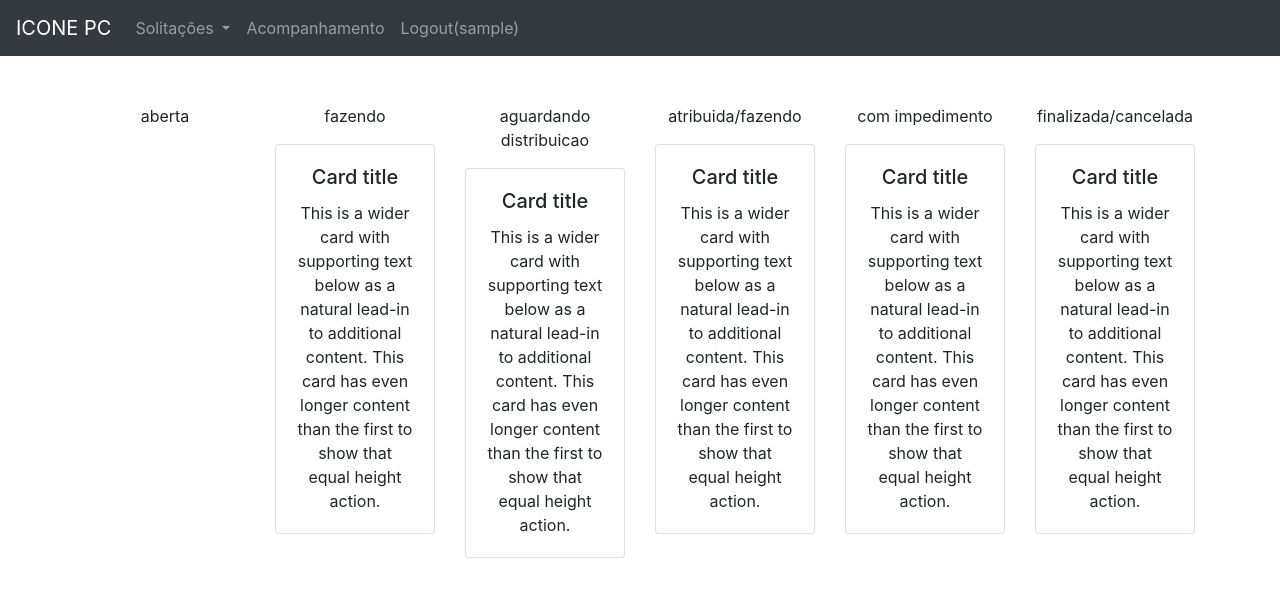
After one commit to pzdd/portal, a Flask app: page /dashboard in a window 1280 px wide. The commit adds this page. Shown: the top 597 px of the page. Run offline with Flask 3, Linux system fonts and the light colour scheme; the visitor is signed in with stand-in values (Sample User, id 1); data that the repository does not hold is empty; some libraries are stand-ins or nearby versions.

Commit message:
upgrades

```diff
--- a/main.py
+++ b/main.py
@@ -1,4 +1,4 @@
-from flask import Flask, render_template, request, url_for, redirect, flash
+from flask import Flask, render_template, request, url_for, redirect, flash, send_file
 from flask_sqlalchemy import SQLAlchemy
 from sqlalchemy.orm import relationship
 from sqlalchemy import Enum
@@ -7,12 +7,15 @@ from flask_wtf import FlaskForm
 from wtforms import (StringField, TextAreaField, IntegerField, BooleanField,RadioField,SelectField)
 from wtforms.validators import InputRequired, Length
 import enum
+import os
 from datetime import datetime
+from werkzeug.utils import secure_filename
 
 
 
 app = Flask(__name__)
 app.config['SQLALCHEMY_DATABASE_URI'] = 'postgresql+psycopg2://postgres:admin@localhost:5432/portal_demandas'
+app.config['UPLOAD_FOLDER'] = 'D:\\Documents\\GitHub\\portal\\static\\arquivos_upload\\'
 app.secret_key = 'super secret key'
 db = SQLAlchemy()
 
@@ -111,7 +114,7 @@ def login():
         user = Usuario.query.filter_by(cpf=request.form.get("username")).first()
         if user != None and user.senha == request.form.get("password"):
             login_user(user)
-            return redirect(url_for("home"))
+            return redirect(url_for("exibirDashboard"))
     flash("Verifique o usuário e senha.")
     return render_template("index.html")
 
@@ -137,10 +140,16 @@ def cadastrarDemanda():
     if request.method == "POST":
         form = CadastroDemandaForm(meta={'csrf' : False})
         if form.validate_on_submit():
+            files = request.files.getlist('file')
             demanda = Demanda(titulo=form.titulo.data, descricao = form.descricao.data, dataAbertura=datetime.now(), status = Status.ABERTA,
                               tipo = TipoDemanda.SIMPLES, usuario_demandante = current_user, categoria = CategoriaDemanda(form.categoria.data))
             db.session.add(demanda)
             db.session.commit()
+            for f in files:
+                f.save(secure_filename(os.path.join(app.config['UPLOAD_FOLDER'],f.filename)))
+                anexo = Anexo(caminho_arquivo = app.config['UPLOAD_FOLDER'], nome_arquivo = f.filename, id_usuario_cadastro = current_user.id, data_cadastro = datetime.now(), demanda = demanda)
+                db.session.add(anexo)
+                db.session.commit()
             flash("Solicitação realizada com sucesso.")
         else:
             for erro in form.errors.items():
@@ -155,13 +164,18 @@ def cadastrarDemanda():
 @app.route("/listar_demandas")
 @login_required
 def redirecionaListarDemanda():
-    demandas = Demanda.query.filter_by(status = Status.ABERTA)
+    if(NivelAcesso(current_user.nivelAcesso) == NivelAcesso.COMUM):
+        demandas = Demanda.query.filter_by(status = Status.ABERTA, usuario_demandante = current_user)
+    else:
+         demandas = Demanda.query.all()
     return render_template("listar_demandas.html", demandas = demandas)
 
 @app.route("/iniciar_editar_demanda/<int:id>")
 @login_required
 def iniciarEditarDemanda(id):
     demanda = Demanda.query.filter_by(id = id).first_or_404()
+    anexos = Anexo.query.filter_by(id_demanda = id).all()
+    demanda.anexos = anexos
     return render_template("editar_demanda.html", demanda = demanda, categorias = [i for i in CategoriaDemanda])
 
 @app.route("/editar_demanda/<int:id>", methods=["GET", "POST"])
@@ -171,10 +185,17 @@ def editarDemanda(id):
         form = CadastroDemandaForm(meta={'csrf' : False})
         demanda = Demanda.query.filter_by(id = id).first_or_404()
         if form.validate_on_submit():
+            files = request.files.getlist('file')
             demanda.titulo = form.titulo.data
             demanda.descricao = form.descricao.data
             demanda.categoria = CategoriaDemanda(form.categoria.data).name
             db.session.commit()
+            for f in files:
+                f.save(secure_filename(os.path.join(app.config['UPLOAD_FOLDER'],f.filename)))
+                anexo = Anexo(caminho_arquivo = app.config['UPLOAD_FOLDER'], nome_arquivo = f.filename, id_usuario_cadastro = current_user.id, data_cadastro = datetime.now(), demanda = demanda)
+                db.session.add(anexo)
+                db.session.commit()
+
             flash("Editado com sucesso.")
             demandas = Demanda.query.all()
             return render_template("listar_demandas.html", demandas = demandas)
@@ -199,8 +220,53 @@ def excluirDemanda(id):
 @app.route("/acompanhamento")
 @login_required
 def redirecionaAcompanhamento():
-    demandas = Demanda.query.filter_by(usuario_demandante = current_user, status = Status.CANCELADA)
+    demandas = Demanda.query.filter_by(usuario_demandante = current_user)
     return render_template("acompanhamento.html", demandas = demandas)
+
+@app.route('/download/<int:id>')
+@login_required
+def downloadFile(id):
+    try:
+        anexo = Anexo.query.filter_by(id = id).first_or_404()
+        return send_file(path_or_file=os.path.join(app.config['UPLOAD_FOLDER'],anexo.nome_arquivo))
+    except FileNotFoundError:
+        flash('arquivo não encontrado')
+        return redirecionaListarDemanda()
+
+@app.route('/distribuicao_demandas')
+@login_required
+def listarDemandasPendentesDistribuicao():
+    demandas = Demanda.query.all()
+    analistas = Usuario.query.filter_by(nivelAcesso = NivelAcesso.INTELIGENCIA).all()
+    return render_template('listar_demandas_distribuicao.html', demandas = demandas, analistas = analistas)
+
+@app.route('/atribuir_analista', methods=['POST','GET'])
+@login_required
+def atribuirAnalista():
+    if request.method == 'POST':
+        id_analista = request.form.get('analista')
+        id_demanda = request.form.get('id_demanda')
+        analista = Usuario.query.filter_by(id = id_analista).first_or_404()
+        demanda = Demanda.query.filter_by(id = id_demanda).first_or_404()
+        demanda.id_analista_responsavel = analista.id
+        db.session.commit()
+        flash('Demanda atribuída')
+        return listarDemandasPendentesDistribuicao()
+    if request.method == 'GET':
+        return listarDemandasPendentesDistribuicao()
+
+@app.route('/dashboard')
+@login_required
+def exibirDashboard():
+    abertas = Demanda.query.filter_by(status = Status.ABERTA).all()
+    ag_distribuicao = Demanda.query.filter_by(status = Status.AGUARDANDO_DISTRIBUICAO).all()
+    return render_template('dashboard.html', abertas = abertas, ag_distribuica = ag_distribuicao)
+
+@app.route('/detalhar_demanda/<int:id>')
+@login_required
+def detalharDemanda(id):
+    demanda = Demanda.query.filter_by(id = id).first_or_404()
+    return render_template('detalhar_demanda.html', demanda = demanda)
 
 if __name__ == "__main__":
     app.run(debug=True)
--- a/templates/acompanhamento.html
+++ b/templates/acompanhamento.html
@@ -19,7 +19,7 @@
                     <td>{{demanda.descricao}}</td>
                     <td>{{demanda.categoria.name}}</td>
                     <td>{{demanda.status.name}}</td>
-                    <td>{{demanda.analista_responsavel}}</td>
+                    <td>{{demanda.analista_responsavel.nomeCompleto}}</td>
                 </tr>
             {% endfor%}
         </tbody>
--- a/templates/base.html
+++ b/templates/base.html
@@ -29,11 +29,16 @@
                 <li class="nav-item">
                   <a class="nav-link" href="{{ url_for('redirecionaAcompanhamento')}}">Acompanhamento</a>
                 </li>
+                {% if current_user.nivelAcesso.name == 'INTELIGENCIA' or current_user.nivelAcesso.name == 'ADMINISTRADOR' %}
                 <li class="nav-item">
-                  <a class="nav-link" href="#">Demandas pendentes de distribuição</a>
+                  <a class="nav-link" href="{{ url_for('listarDemandasPendentesDistribuicao')}}">Demandas pendentes de distribuição</a>
                 </li>
                 <li class="nav-item">
-                  <a class="nav-link" href="#">Dashboard</a>
+                  <a class="nav-link" href="{{ url_for('exibirDashboard')}}">Dashboard</a>
+                </li>
+                {% endif %}
+                <li class="nav-item">
+                  <a href="{{url_for('logout')}}" class="nav-link">Logout({{current_user.nomeCompleto}})</a>
                 </li>
               </ul>
             </div>
@@ -47,7 +52,7 @@
             {% endif %}
             {% endwith %}
         </div>
-          <div class="content" align="center">
+          <div class="container" align="center">
             <br><br>
             {% block content %} {% endblock %}
         </div>
--- a/templates/base_public.html
+++ b/templates/base_public.html
@@ -23,7 +23,7 @@
             {% endif %}
             {% endwith %}
         </div>
-          <div class="content" align="center">
+          <div class="container" align="center">
             <br><br>
             {% block content %} {% endblock %}
         </div>
--- /dev/null
+++ b/templates/dashboard.html
@@ -0,0 +1,63 @@
+{% extends 'base.html'%}
+
+{% block content %}
+    <div class="row">
+        <div class="col">
+            <p>aberta</p>
+            {% for demanda in abertas%}
+            <div class="card">
+                <div class="card-body">
+                  <h5 class="card-title">{{demanda.titulo}}</h5>
+                  <p class="card-text">{{demanda.descricao}}</p>
+                  <a href="{{ url_for('detalharDemanda', id = demanda.id)}}">Detalhar</a>
+                </div>
+            </div>
+            {% endfor %}
+        </div>
+        <div class="col">
+            <p>fazendo</p>
+            <div class="card">
+                <div class="card-body">
+                  <h5 class="card-title">Card title</h5>
+                  <p class="card-text">This is a wider card with supporting text below as a natural lead-in to additional content. This card has even longer content than the first to show that equal height action.</p>
+                </div>
+            </div>
+        </div>
+        <div class="col">
+            <p>aguardando distribuicao</p>
+            <div class="card">
+                <div class="card-body">
+                  <h5 class="card-title">Card title</h5>
+                  <p class="card-text">This is a wider card with supporting text below as a natural lead-in to additional content. This card has even longer content than the first to show that equal height action.</p>
+                </div>
+            </div>
+        </div>
+        <div class="col">
+            <p>atribuida/fazendo</p>
+            <div class="card">
+                <div class="card-body">
+                  <h5 class="card-title">Card title</h5>
+                  <p class="card-text">This is a wider card with supporting text below as a natural lead-in to additional content. This card has even longer content than the first to show that equal height action.</p>
+                </div>
+            </div>
+        </div>
+        <div class="col">
+            <p>com impedimento</p>
+            <div class="card">
+                <div class="card-body">
+                  <h5 class="card-title">Card title</h5>
+                  <p class="card-text">This is a wider card with supporting text below as a natural lead-in to additional content. This card has even longer content than the first to show that equal height action.</p>
+                </div>
+            </div>
+        </div>
+        <div class="col">
+            <p>finalizada/cancelada</p>
+            <div class="card">
+                <div class="card-body">
+                  <h5 class="card-title">Card title</h5>
+                  <p class="card-text">This is a wider card with supporting text below as a natural lead-in to additional content. This card has even longer content than the first to show that equal height action.</p>
+                </div>
+            </div>
+        </div>
+</div>
+{% endblock %}
--- /dev/null
+++ b/templates/detalhar_demanda.html
@@ -0,0 +1,5 @@
+{% extends 'base.html'%}
+
+{% block content%}
+    {{demanda.anexos}}
+{% endblock %}
```
Also changed, not shown: templates/cadastrar_demanda.html (+7 -4 lines), templates/editar_demanda.html (+18 -5 lines), templates/index.html (+6 -5 lines), templates/listar_demandas_distribuicao.html (added, +58 -0 lines).
